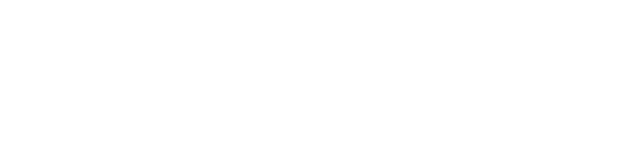
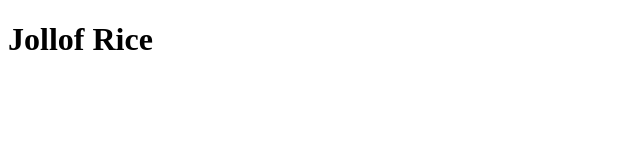
Before and after one commit to ChinweGlory/odin-recipes, a plain HTML site: page recipes/jollof.html in a window 1280 px wide. Shown: the whole page, without its empty margins (0-640 px from the left). Drawn offline with Linux system fonts and the light colour scheme.

```diff
--- a/recipes/jollof.html
+++ b/recipes/jollof.html
@@ -6,6 +6,6 @@
     <title>Document</title>
 </head>
 <body>
-
+    <h1>Jollof Rice</h1>
 </body>
 </html>
```
